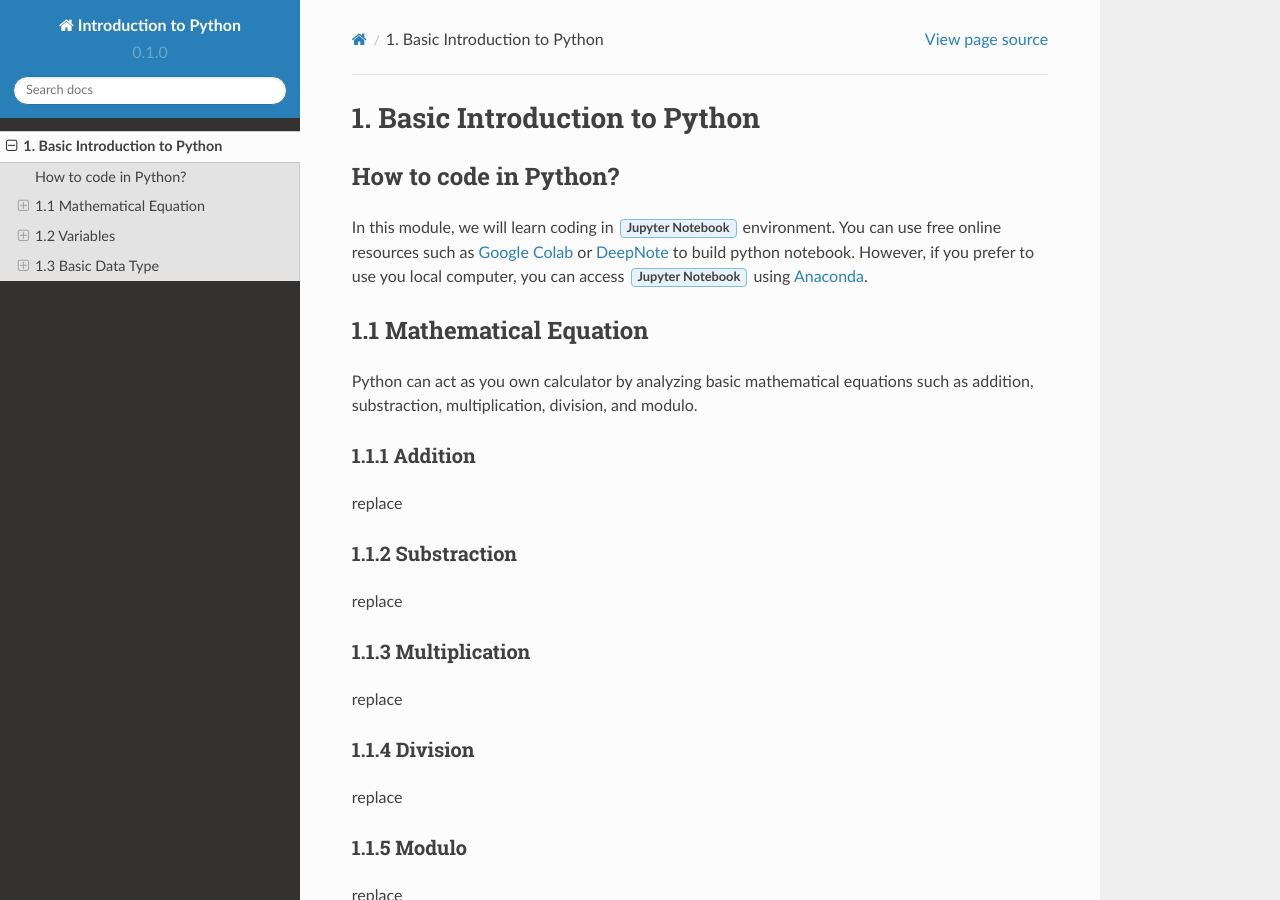
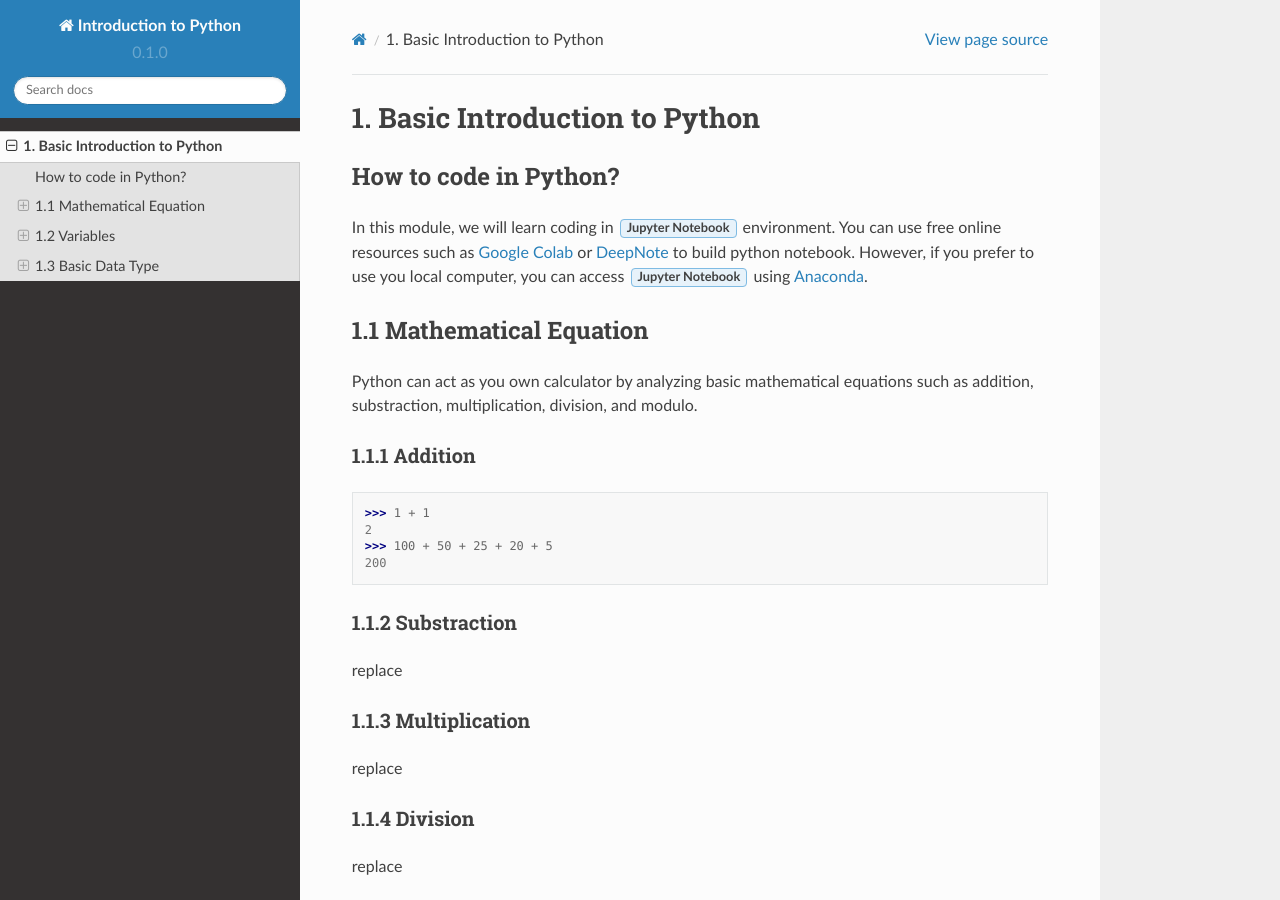
Before and after one commit to ellsafiorenza/python-materials, a Sphinx documentation site: the page built from docs/source/module001.rst, in a window 1280 px wide and 900 px high. Built offline with Sphinx 7.4.7 and the Read the Docs theme 2.0.0, drawn with Linux system fonts in a browser that asks for light colours.

Commit message:
Update module001.rst

```diff
--- a/docs/source/module001.rst
+++ b/docs/source/module001.rst
@@ -18,7 +18,10 @@ Python can act as you own calculator by analyzing basic mathematical equations s
 1.1.1 Addition
 ~~~~~~~~~~~~~~
 
-replace
+>>> 1 + 1
+2
+>>> 100 + 50 + 25 + 20 + 5
+200
 
 1.1.2 Substraction
 ~~~~~~~~~~~~~~~~~~
```
